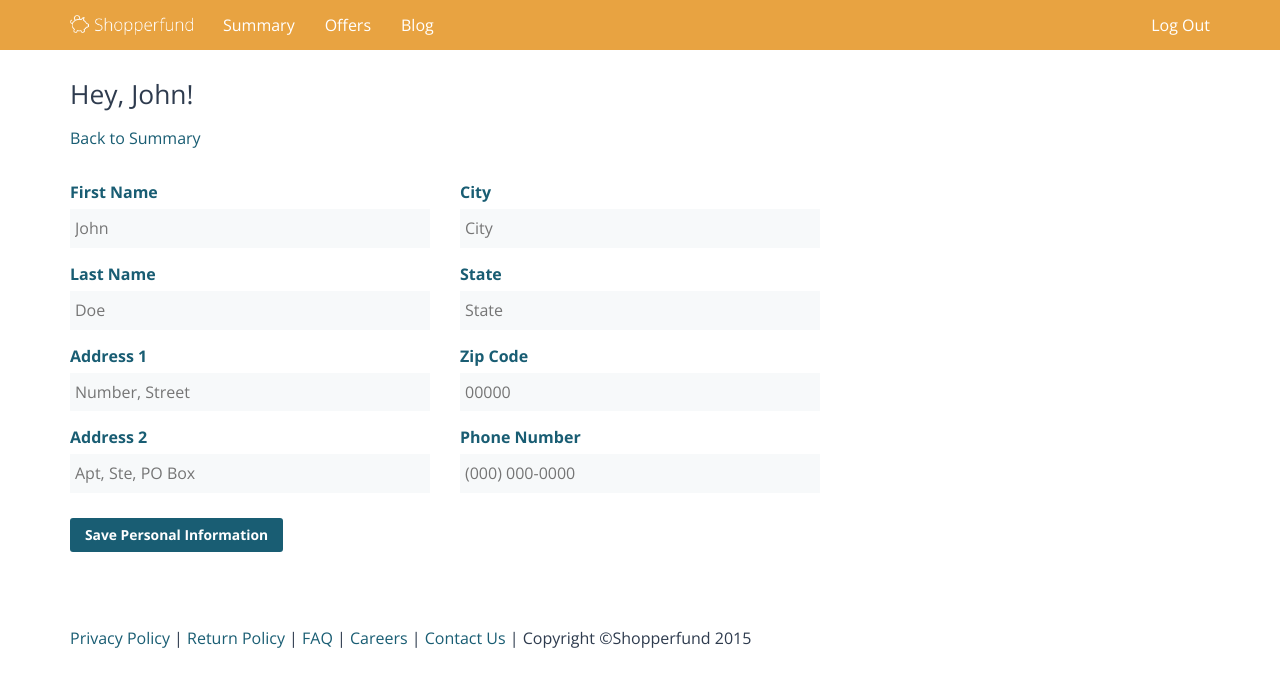
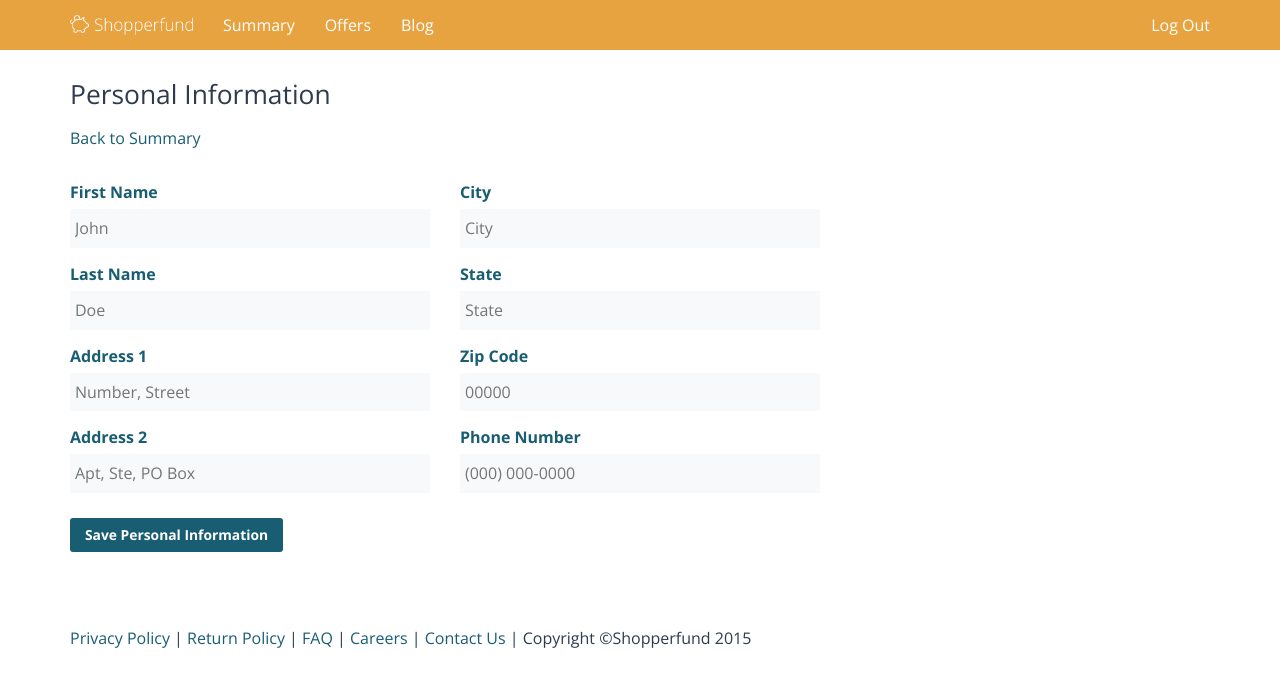
Before and after one commit to ackermcc/shopperfund-2.0, a plain HTML site: page account/form.html in a window 1280 px wide. Drawn offline with nearby package versions, Linux system fonts and the light colour scheme.

Commit message:
PI string fix

```diff
--- a/account/form.html
+++ b/account/form.html
@@ -70,7 +70,7 @@
         <div class="row-spacer"></div>
         <div class="row">
           <div class="col-lg-12">
-            <div class="title">Hey, John!</div>
+            <div class="title">Personal Information</div>
             <a href="summary.html">Back to Summary</a>
           </div>
         </div>
```
